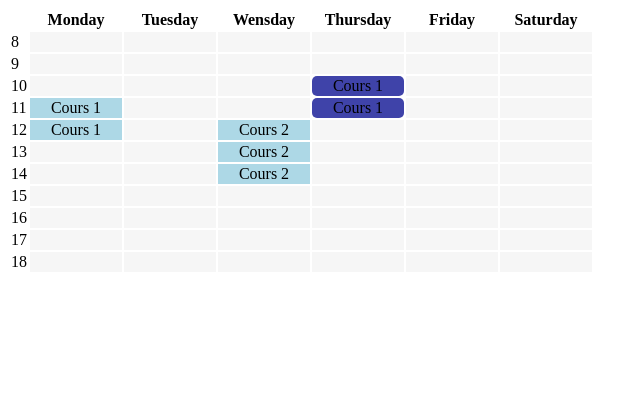
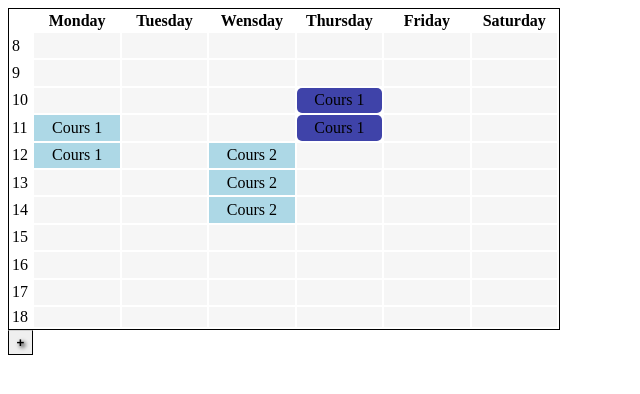
Before and after one commit to Miomjon/DataViz2017, a plain HTML site: page hello.html in a window 1280 px wide. Shown: the whole page, without its empty margins (0-640 px from the left). Drawn offline with Linux system fonts and the light colour scheme.

Commit message:
rescaling table

```diff
--- a/hello.css
+++ b/hello.css
@@ -1,22 +1,42 @@
 
+#tableDiv{
+
+	width : 550px;
+	height : 320px;
+	border-style: solid;
+	border-width: 1px;
+}
+#timetable{
+	width : 100%;
+	height : 100%;
+}
+#rescaleTableButton{
+	border-style: solid;
+	border-top-color : lightgray;
+	border-width: 1px;
+	text-shadow: 2px 2px 4px #000000;
+	width: 25px;
+	height: 25px;
+}
+.timetableRow{
+	height: 10%;
+}
 .timetableCell{
 	background-color: #f6f6f6;
-	min-height: 50px;
-	min-width: 90px;
+	height: 10%;
+	width: 16%;
 	text-align: center;
 }
 
 .timetableCellCourse{
 	background-color: lightblue;
-	min-height: 50px;
-	min-width: 90px;
+	min-width: 16%;
 	text-align: center;
 }
 
 .timetableCellExercise{
 	border-radius: 5px;
 	background-color: #3f43a9;
-	min-height: 50px;
-	min-width: 90px;
+	min-width: 16%;
 	text-align: center;
 }
--- a/hello.html
+++ b/hello.html
@@ -14,10 +14,15 @@
 	<div id="coursListDiv">
 
 	</div>
+	<button id="rescaleTableButton"><b>   +   </b> </button>
+
+
 
 	<script src="settings.js"></script>
 	<script src="data.js"></script>
 
 	<script src="hello.js"></script>
+
+</script>
 </body>
 </html>
--- a/hello.js
+++ b/hello.js
@@ -1,14 +1,79 @@
 
-function createTimetable(data) {
+
+
+function transition(oneStep, onEnd){
+	let keepGoing = oneStep()
+	if(keepGoing)
+		setTimeout(()=>transition(oneStep,onEnd), 16)
+	else if(typeof onEnd !== 'undefined') {
+		onEnd();
+	}
+}
+
+function rescale(elem,width,height,time, onEnd){
+
+	let eWidth = elem.offsetWidth;
+	let eHeight = elem.offsetHeight;
+
+	let dw = (width-eWidth)/time * 16;
+	let dh = (height-eHeight)/time * 16;
+	function oneStep () {
+
+		let widthBefor = elem.offsetWidth
+		let heightBefor = elem.offsetHeight
+		elem.style.width = widthBefor+ dw+"px"
+		elem.style.height  = heightBefor+ dh+"px"
+
+		let wideEnought = false;
+		let highEnought = false;
+
+		if(Math.abs(elem.offsetWidth - width)< Math.abs(dw)) {
+			wideEnought = true;
+			elem.offsetWidth = width;
+		}
+		if(Math.abs(elem.offsetHeight - height)< Math.abs(dh)) {
+			highEnought = true;
+			elem.offsetHeight = height;
+		}
+		return !wideEnought || !highEnought;
+	}
+	transition(oneStep,onEnd);
+}
+
+
+class TimeTable{
+
+	constructor() {
+	    this.isDisplayBig = false;
+  	}
+	createCell(cellKey) {
+
+		let id =  DaViSettings.cellId+cellKey;
+		let cell = document.createElement("td");
+		let cellDiv = document.createElement("div");
+		cell.id = id;
+		cell.className = DaViSettings.cellDefaultClass;
+
+		cellDiv.id = DaViSettings.cellDivId+cellKey;
+		cell.appendChild(cellDiv)
+
+		let cellA = document.createElement("a");
+		cellA.id = DaViSettings.cellAId+cellKey;
+		cellDiv.appendChild(cellA)
+		return cell;
+	}
+
+	createTimetable(data,showAll) {
 
 		let tableH = DaViSettings.dayEnd - DaViSettings.dayStart;
 
 		let table = document.getElementById (DaViSettings.timeTableId);
-	tbody = document.createElement("tbody");
+		table.innerHTML = ''
+		let tbody = document.createElement("tbody");
 		let titlerow =  document.createElement("tr");
 		let topLeft = document.createElement("th");
 		titlerow.appendChild(topLeft)
-	for (day of DaViSettings.days) {
+		for (let day of DaViSettings.days) {
 			let cell = document.createElement("th");
 			cell.innerHTML = day;
 			titlerow.appendChild(cell)
@@ -16,14 +81,13 @@ function createTimetable(data) {
 		tbody.appendChild(titlerow)
 		for(var i =0;i< tableH; i++ ) {
 			let row = document.createElement("tr");
+			row.className = DaViSettings.timetableRowClass;
 			let hourCell = document.createElement("td");
 			hourCell.innerHTML = i+DaViSettings.dayStart;
 
 			row.appendChild(hourCell)
 			for(var j =0;j< DaViSettings.days.length; j++ ){
-			let id = "courseCell"+i+"_"+j;
-			let cell = document.createElement("td");
-			cell.id = id;
+				let cell = this.createCell(i+"_"+j);
 				cell.className = DaViSettings.cellDefaultClass;
 				row.appendChild(cell)
 			}
@@ -32,31 +96,38 @@ function createTimetable(data) {
 
 		table.appendChild(tbody);
 
-	for(course of data){
+		for(let course of data){
 			let sortedSlots = course.timeslots.sort(ts => ts.day*100 + ts.time);
 			sortedSlots.reverse()
-		console.log(sortedSlots)
 			let lastActivity = -1;
 			let lastTime = 0;
 			let lastCell = null;
-		for(timeslot of sortedSlots){
+			for(let timeslot of sortedSlots){
 
-			activity = timeslot.activity;
-			time = timeslot.time;
-			id = "courseCell"+timeslot.time+"_"+timeslot.day;
+				let activity = timeslot.activity;
+				let time = timeslot.time;
+
+				let key = timeslot.time+"_"+timeslot.day
+				let id = DaViSettings.cellId+ key;
+				let cell = document.getElementById(id);
 
 				if(lastCell !==null && activity === lastActivity && lastTime +1=== time) {
 					lastTime = time;
 					lastCell.rowSpan  = (lastCell.rowSpan  + 1) | 2;
-				elem = document.getElementById(id);
-				elem.parentNode.removeChild(elem);
+					cell.parentNode.removeChild(cell);
 
 				}
 				else{
 					lastTime = time;
 					lastActivity = activity;
-				lastCell = document.getElementById(id);
-				lastCell.innerHTML = course.name;
+					lastCell = cell;
+					let coursA = cell.querySelector("#"+DaViSettings.cellAId+key);
+					if(showAll) {
+						coursA.innerHTML = course.name+"\n"+timeslot.room;
+					}else{
+						coursA.innerHTML = course.name;
+					}
+
 					switch(timeslot.activity) {
 				    case 0:
 				        lastCell.className = DaViSettings.cellCourseClass;
@@ -73,6 +144,26 @@ function createTimetable(data) {
 
 		}
 
+	}
+
+	swithDisplayMode(){
+		let table = document.getElementById(DaViSettings.timeTableDivId);
+		if(this.isDisplayBig){
+			console.log("plop")
+			timtable.createTimetable(ISA_data,false)
+			rescale(table,DaViSettings.tableDimSmall[0],DaViSettings.tableDimSmall[1],200);
+			this.isDisplayBig = false;
+		}else{
+			rescale(table,DaViSettings.tableDimBig[0],DaViSettings.tableDimBig[1],200,()=>timtable.createTimetable(ISA_data,true));
+			this.isDisplayBig = true;
 
 		}
-createTimetable(ISA_data)
+
+	}
+
+}
+
+var timtable = new TimeTable()
+timtable.createTimetable(ISA_data,false)
+testThing =document.getElementById(DaViSettings.rescaleTableButtonId)
+testThing.onclick = timtable.swithDisplayMode;
--- a/settings.js
+++ b/settings.js
@@ -3,8 +3,17 @@ var DaViSettings = {
 	dayStart : 8,
 	dayEnd : 19,
 	days : ["Monday","Tuesday","Wensday","Thursday","Friday","Saturday"],
+	timeTableDivId : "tableDiv",
 	timeTableId : "timetable",
 	cellDefaultClass : "timetableCell",
 	cellCourseClass : "timetableCellCourse",
-	cellExerciseClass : "timetableCellExercise"
+	cellExerciseClass : "timetableCellExercise",
+	timetableRowClass : "timetableRow",
+	rescaleTableButtonId : "rescaleTableButton",
+	cellId : "courseCell",
+	cellDivId : "courseCellDiv",
+	cellAId : "courseCellA",
+	tableDimBig : [825,480],
+	tableDimSmall : [550,320]
+
 }
```
Lines whose indentation alone changed are shown as unchanged.
